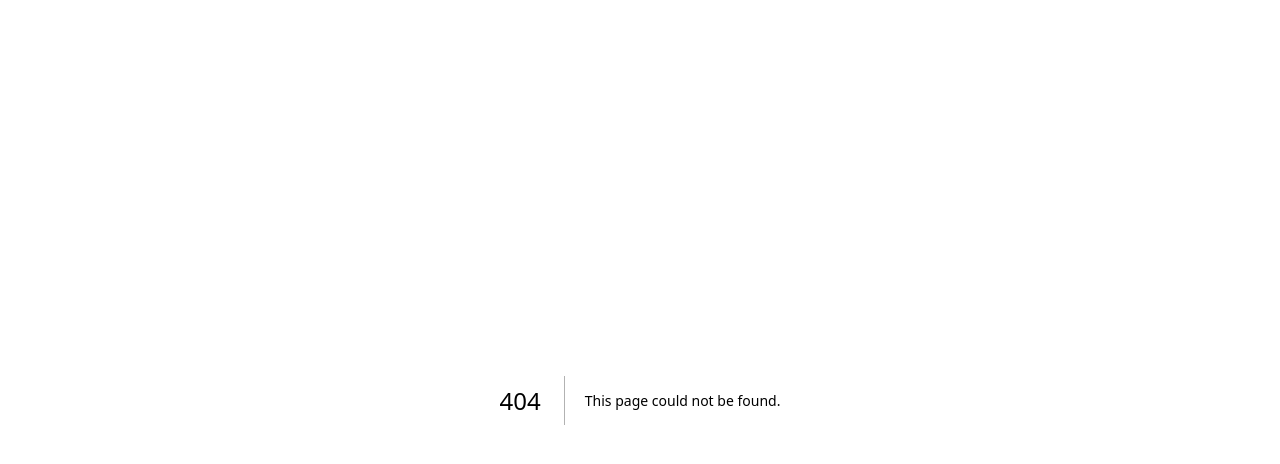
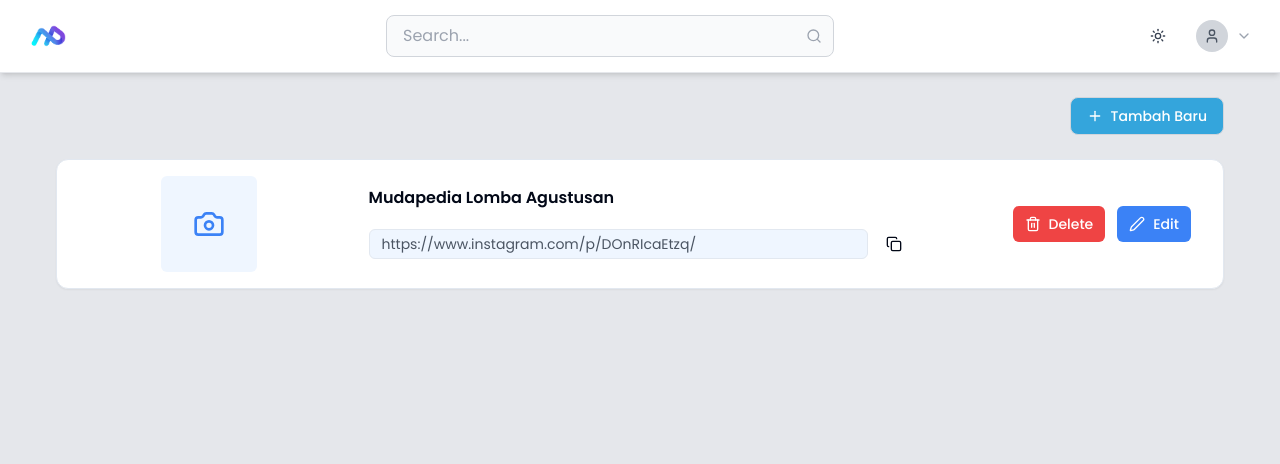
Before and after one commit to Joko-eng/magang-2025, a Next.js app: page /dashboard in a window 1280 px wide. Before the commit this address had no page. Shown: the top 464 px of the page. Built offline with nearby package versions, Linux system fonts and the light colour scheme.

Commit message:
view:dashboard

```diff
--- /dev/null
+++ b/app/dashboard/page.tsx
@@ -0,0 +1,72 @@
+"use client";
+import React from "react";
+import NavbarLayout from "@/components/layouts/navbar-layouts";
+import { Button } from "@/components/ui/button";
+import { BookText, Camera, Copy, Edit2, Plus, Trash2 } from "lucide-react";
+import { Card } from "@/components/ui/card";
+
+const Dashboard: React.FC = () => {
+  return (
+    <NavbarLayout>
+      <div className="py-6 px-14">
+        <div className="flex justify-end items-center mb-6 sm:items-end">
+          <button className="flex items-center gap-2 px-4 py-2 border bg-primary border-gray-300 rounded-lg hover:bg-blue-500 dark:bg-primary transition-colors">
+            <Plus size={16} color="white" />
+            <span className="sm:inline text-sm font-medium text-white">
+              Tambah Baru
+            </span>
+          </button>
+        </div>
+        <Card className="p-4 mb-4 dark:bg-primary">
+          <div className="flex flex-col md:grid md:grid-cols-4 md:items-center gap-4">
+            {/* Left: Thumbnail */}
+            <div className="flex justify-center items-center mb-3 md:mb-0">
+              <div className="w-24 aspect-square flex items-center justify-center rounded-md bg-blue-50">
+                {/* Kalau ada gambar bisa taruh <img> di sini */}
+                <Camera className="w-8 h-8 text-blue-500" />
+              </div>
+            </div>
+
+            {/* Middle: Title + Link */}
+            <div className="md:col-span-2 gap-2 p-2 rounded-md flex flex-col justify-center">
+              <h2 className="font-semibold text-base text-center md:text-left dark:text-white">
+                Mudapedia Lomba Agustusan
+              </h2>
+              <div className="flex items-center mt-2">
+                <input
+                  type="text"
+                  value="https://www.instagram.com/p/DOnRIcaEtzq/"
+                  readOnly
+                  className="text-xs sm:text-sm border rounded-md px-3 py-1 bg-blue-50 text-gray-600 w-full"
+                />
+                <Button
+                  variant="ghost"
+                  size="icon"
+                  className="ml-2 hover:bg-gray-100"
+                >
+                  <Copy className="w-4 h-4" />
+                </Button>
+              </div>
+            </div>
+
+            {/* Right: Actions */}
+            <div className="flex justify-center md:justify-end mt-3 md:mt-0">
+              <div className="flex items-center gap-3 px-4 py-2 rounded-md">
+                <Button className="flex items-center gap-2 text-white bg-red-500 hover:bg-red-600">
+                  <Trash2 className="w-4 h-4" />
+                  Delete
+                </Button>
+                <Button className="flex items-center gap-2 text-white bg-blue-500 hover:bg-blue-600">
+                  <Edit2 className="w-4 h-4" />
+                  Edit
+                </Button>
+              </div>
+            </div>
+          </div>
+        </Card>
+      </div>
+    </NavbarLayout>
+  );
+};
+
+export default Dashboard;
--- /dev/null
+++ b/components/layouts/navbar-layouts.tsx
@@ -0,0 +1,117 @@
+"use client";
+import React, { ReactNode, useState, useEffect, useRef } from "react";
+import {
+  Search,
+  ChevronDown,
+  User,
+  ExpandIcon,
+  LogOut,
+  Sun,
+  Moon,
+} from "lucide-react";
+import { useTheme } from "next-themes";
+import { Button } from "../ui/button";
+
+interface NavbarLayoutProps {
+  children: ReactNode;
+}
+
+const NavbarLayout: React.FC<NavbarLayoutProps> = ({ children }) => {
+  const [open, setOpen] = useState(false);
+  const dropdownRef = useRef<HTMLDivElement>(null);
+  const { theme, setTheme } = useTheme();
+  const toggleTheme = () => {
+    setTheme(theme === "light" ? "dark" : "light");
+  };
+
+  // Klik di luar dropdown -> otomatis tutup
+  useEffect(() => {
+    const handleClickOutside = (event: MouseEvent) => {
+      if (
+        dropdownRef.current &&
+        !dropdownRef.current.contains(event.target as Node)
+      ) {
+        setOpen(false);
+      }
+    };
+    document.addEventListener("mousedown", handleClickOutside);
+    return () => document.removeEventListener("mousedown", handleClickOutside);
+  }, []);
+  return (
+    <div className="min-h-screen bg-gray-200">
+      {/* Navbar */}
+    <nav className="bg-white dark:bg-primary border-b border-gray-200 px-4 py-3 shadow-md transition-colors">
+
+        <div className="max-w-7xl mx-auto flex items-center justify-between">
+          {/* Logo */}
+          <div className="flex items-center">
+            <div className="w-16 h-10 rounded-lg flex items-center justify-center">
+              <img
+                src="image/mudapedia-logo.png"
+                alt="Logo"
+                className="w-10 h-6 object-contain"
+              />
+            </div>
+          </div>
+
+          {/* Search Bar */}
+          <div className="flex-1 max-w-md mx-8">
+            <div className="relative">
+              <input
+                type="text"
+                placeholder="Search..."
+                className="w-full pl-4 pr-10 py-2 border border-gray-300 rounded-lg focus:outline-none focus:ring-2 focus:ring-blue-500 focus:border-transparent bg-gray-50"
+              />
+              <button className="absolute right-3 top-1/2 transform -translate-y-1/2">
+                <Search className="w-4 h-4 text-gray-400" />
+              </button>
+            </div>
+          </div>
+
+
+          <div className="relative flex items-center gap-2" ref={dropdownRef}>
+            <Button
+              variant="ghost"
+              size="icon"
+              onClick={toggleTheme}
+              className="relative hover:bg-gray-100 rounded-full p-2 transition-all duration-200 hover:scale-105"
+              aria-label="Toggle theme"
+            >
+              <Sun className="h-5 w-5 rotate-0 scale-100 transition-all text-gray-700 dark:-rotate-90 dark:scale-0" />
+              <Moon className="absolute h-5 w-5 rotate-90 scale-0 transition-all text-gray-700 dark:rotate-0 dark:scale-100" />
+            </Button>
+
+            {/* Tombol User */}
+            <button
+              onClick={() => setOpen(!open)}
+              className="flex items-center space-x-2 px-3 py-2 rounded-lg hover:bg-gray-100 transition-colors"
+            >
+              <div className="w-8 h-8 bg-gray-300 rounded-full flex items-center justify-center">
+                <User className="w-4 h-4 text-gray-600" />
+              </div>
+              <ChevronDown className="w-4 h-4 text-gray-400" />
+            </button>
+
+            {/* Dropdown */}
+            {open && (
+              <div className="absolute right-0 top-full mt-2 w-40 bg-white border border-gray-200 rounded-lg shadow-lg z-50">
+                <button
+                  onClick={() => alert("Logout berhasil!")}
+                  className="flex items-center w-full gap-2 px-4 py-2 text-red-600 hover:bg-red-50 rounded-lg transition-colors text-sm"
+                >
+                  <LogOut className="w-4 h-4" />
+                  <span>Log Out</span>
+                </button>
+              </div>
+            )}
+          </div>
+        </div>
+      </nav>
+
+      {/* Main Content */}
+      <main className="flex-1">{children}</main>
+    </div>
+  );
+};
+
+export default NavbarLayout;
```
